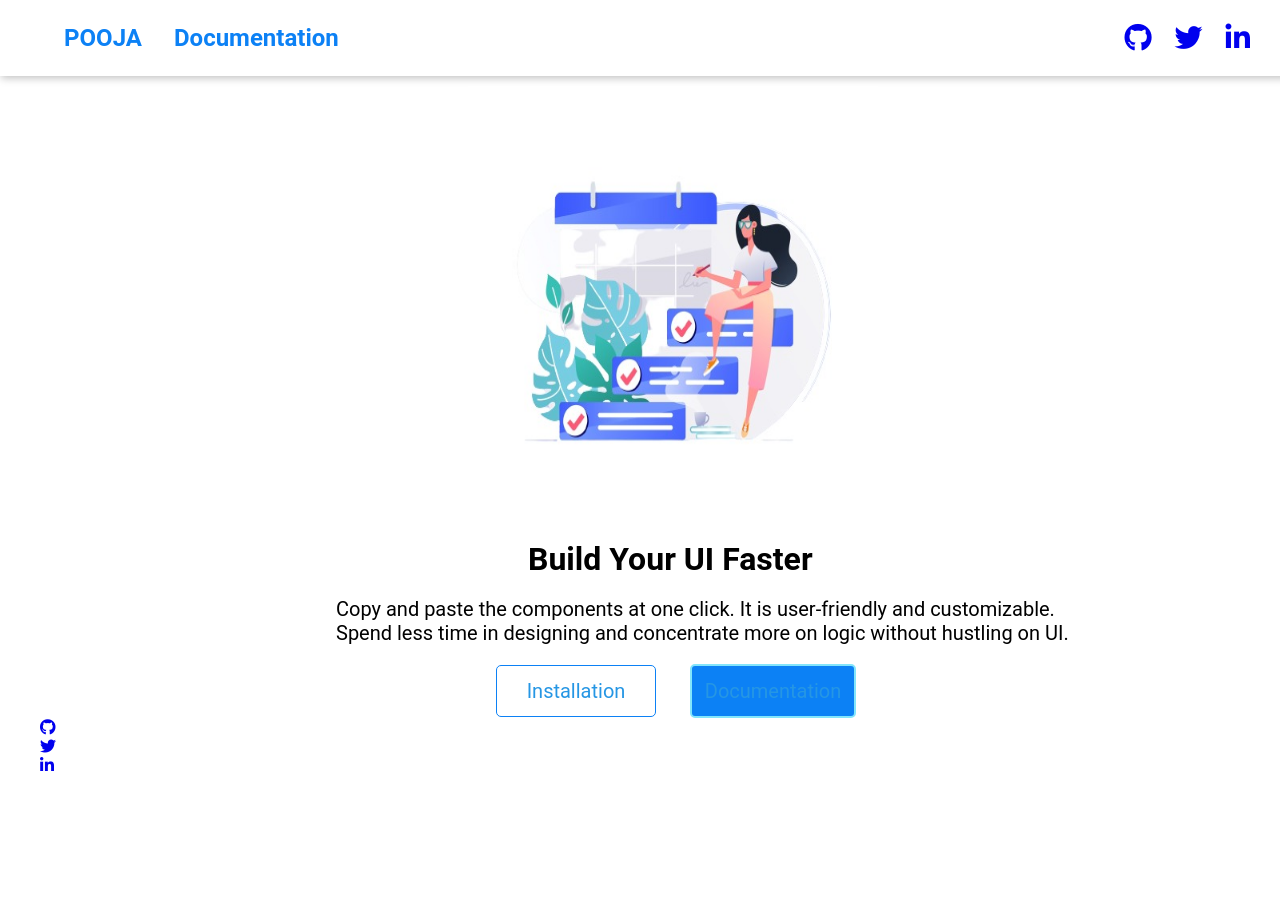
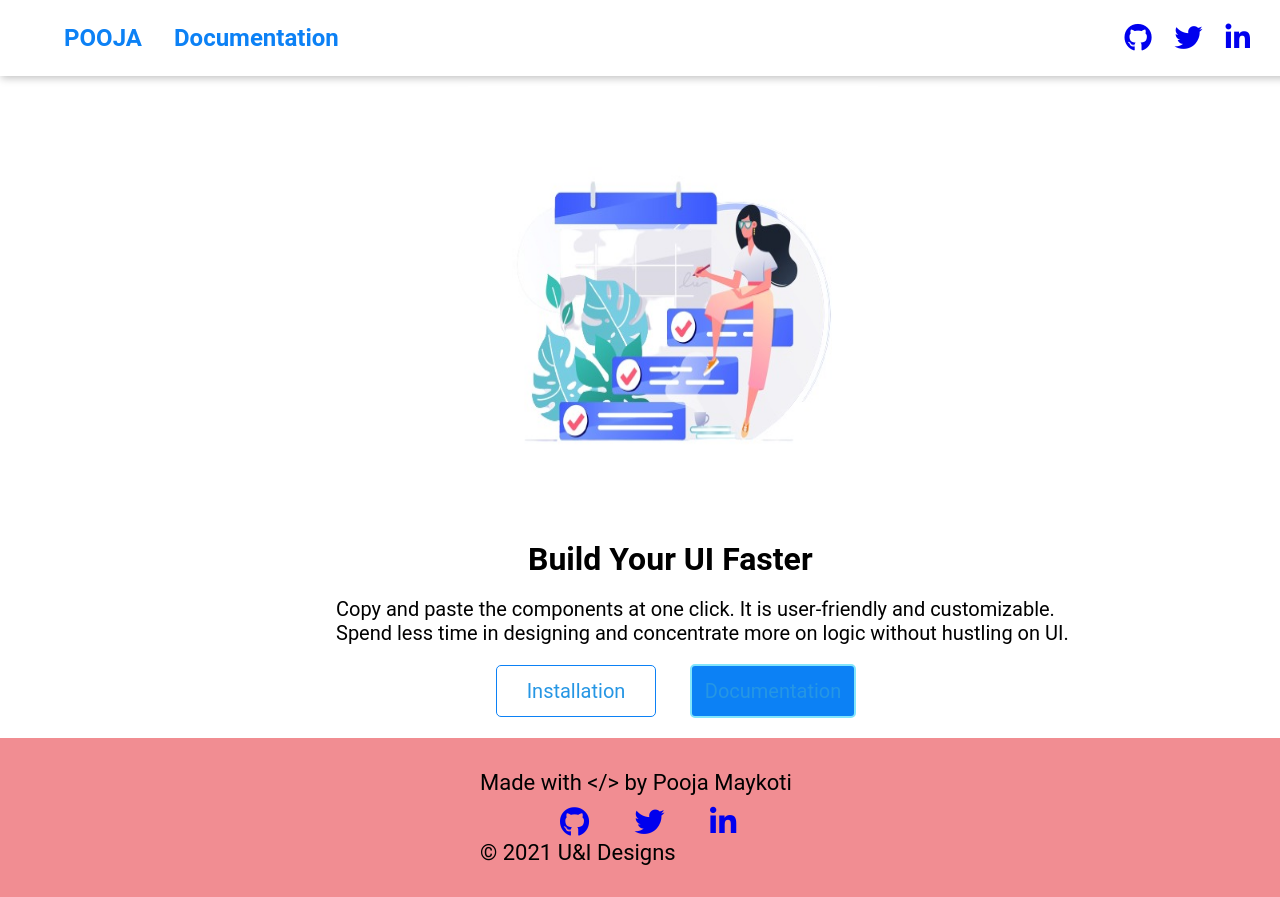
Before and after one commit to PoojaMaykoti/Component-Library, a plain HTML site: page index.html in a window 1280 px wide. Before the commit the page ends 800 px from the top, so only its background shows below. Drawn offline with Linux system fonts and the light colour scheme; a web font is replaced by a local one.

Commit message:
added some footer style

```diff
--- a/index.html
+++ b/index.html
@@ -129,7 +129,9 @@
 </div>
 
 
-<div>
+<div class="footer">
+
+   <p>Made with <span class="primary-text-color">&lt;/&gt;</span> by Pooja Maykoti </p>
 
   <ul class="nav-icons list-style-none nav-section-item-width50pc">
      <li class="list-inline-item">
@@ -157,8 +159,14 @@
                                  <i class="fab fa-linkedin-in"></i>
                              </span>
                          </a>
-                     </li>
-                   </ul>
+          </li>
+
+        </ul>
+        <div  class="text-light-weight body-cp-md footer-copy">© 2021 U<span
+                      class="primary-text-color body-cp-sm">&</span>I Designs</div>
+
+
+
 
 </div>
 
--- a/nav.css
+++ b/nav.css
@@ -145,5 +145,20 @@ margin-right: 30px;
 
 .footer
 {
-	border:1px solid black;
+	background-color: #F18D92;
+	margin-top: 20px;
+	padding:2rem;
+  padding-left: 30rem;
+	font-size: 22px;
+
 }
+
+
+.footer li
+{
+	display: inline-block;
+	padding-left: 40px;
+	font-size: 30px;
+   margin-top: 10px;
+	 color: #5DADE2;
+}
```
